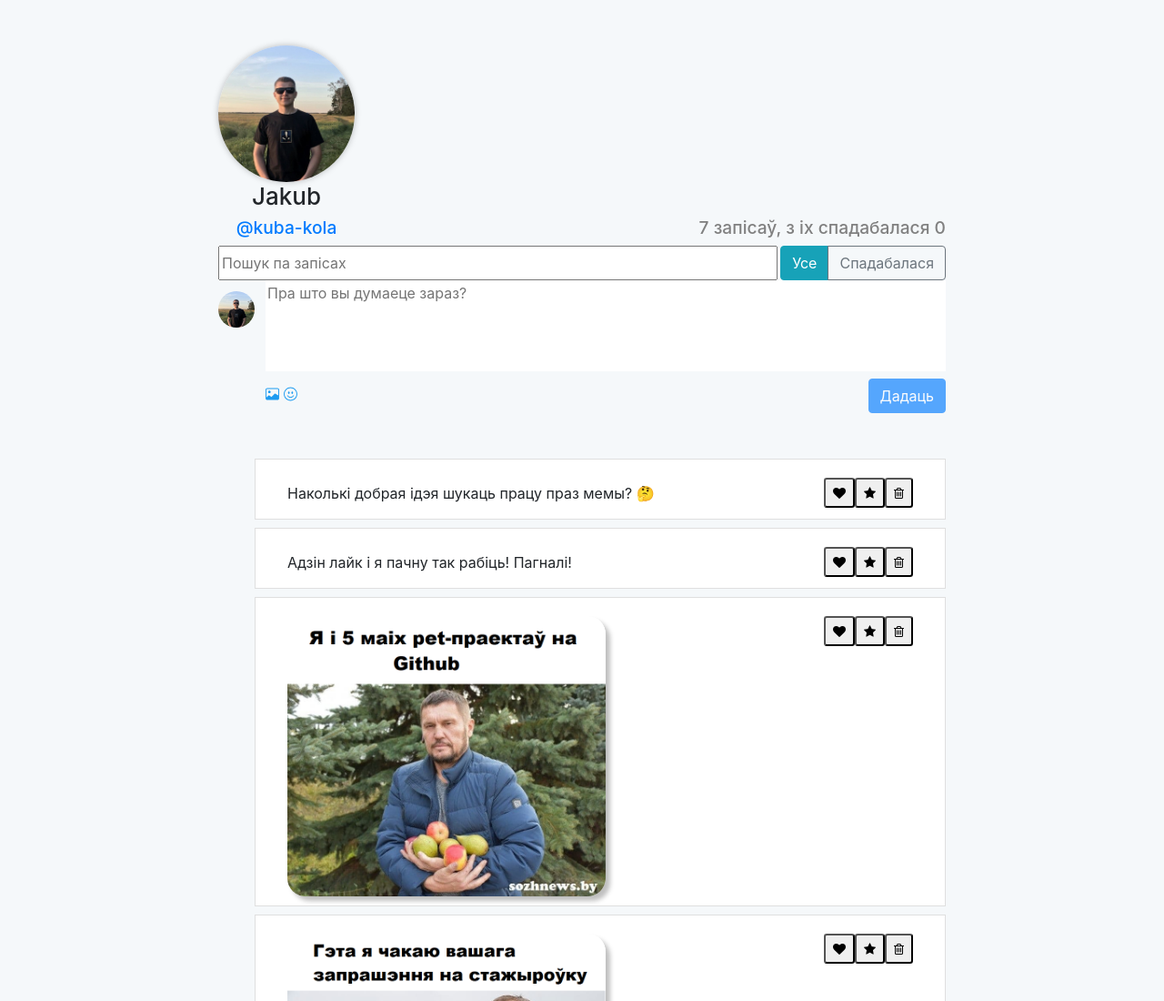
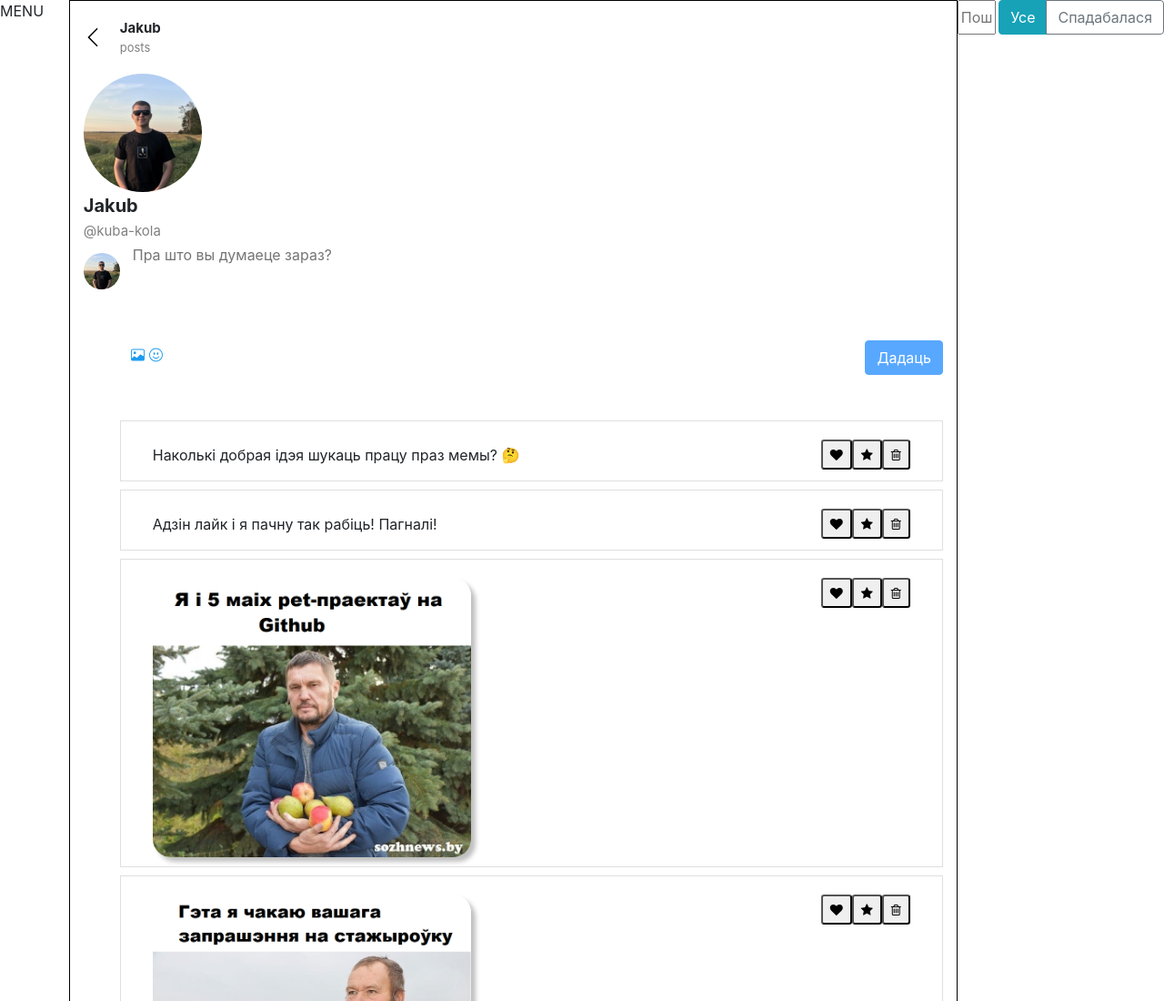
Before and after one commit to kuba-kola/Twitter_app, a React app: page / in a window 1280 px wide. Shown: the top 1100 px of the page at 91% size. Built offline with nearby package versions, Linux system fonts and the light colour scheme.

Commit message:
redesign: changed appearance of Header component

```diff
--- a/src/components/AddForm/index.js
+++ b/src/components/AddForm/index.js
@@ -1,8 +1,8 @@
 import React, { useState } from 'react';
 
 import userpic from '../../assets/userpic.jpg'
-import image from '../../assets/icons/image_.svg'
-import emoji from '../../assets/icons/emoji smile_.svg'
+import image from '../../assets/icons/image.svg'
+import emoji from '../../assets/icons/emoji_smile.svg'
 
 import styles from './styles.module.css'
 
--- a/src/components/Header/index.js
+++ b/src/components/Header/index.js
@@ -3,34 +3,20 @@ import userpic from '../../assets/userpic.jpg'
 
 import styles from './styles.module.css';
 
-const AppHeader = ({liked, allPosts}) => {
-    let numOfTweets = 'запісаў';
-    let numOfLikes = 'спадабалася';
-
-    if (allPosts === 1) {
-        numOfTweets = 'запіс';
-    } else if (allPosts > 1 && allPosts <= 4) {
-        numOfTweets = 'запісы';
-    }
-
-    if (liked === 1) {
-        numOfLikes = 'спадабаўся';
-    }
-
-    return (
-        <div className={styles.appHeader}>
-            <div className='userpic_header'>
+const AppHeader = () => (
+    <div className={styles.header}>
+        <div className={styles.container}>
             <img
                 className={styles.userpic}
                 src={userpic}
                 alt="img"
             />
-                <h1>Jakub</h1>
-                <h2><a href="https://github.com/kuba-kola/">@kuba-kola</a></h2>
+            <span className={styles.userName}>Jakub</span>
+            <span className={styles.link}>
+                <a href="https://github.com/kuba-kola/">@kuba-kola</a>
+            </span>
         </div>
-            <h2> {allPosts} {numOfTweets}, з іх {numOfLikes} {liked}</h2>
     </div>
-    )
-}
+);
 
 export default AppHeader;
--- a/src/components/Header/styles.module.css
+++ b/src/components/Header/styles.module.css
@@ -1,23 +1,28 @@
-.appHeader {
+.header {
   display: flex;
+  padding-top: 15px;
   align-items: flex-end;
   justify-content: space-between;
 }
 
-.appHeader h1 {
-  font-size: 26px;
-  text-align: center;
-}
-
-.appHeader h2 {
-  font-size: 1.2rem;
-  color: grey;
-  text-align: center;
+.container {
+ display: flex;
+ flex-direction: column;
 }
 
 .userpic {
-  height: 150px;
-  width: 150px;
-  border-radius: 200px;
-  box-shadow: 0 0 7px rgba(0, 0, 0, 0.25);
+  height: 130px;
+  width: 130px;
+  border-radius: 100px;
 }
+
+.userName {
+  font-size: 20px;
+  font-weight: bold;
+}
+
+.link a {
+  font-size: 15px;
+  color: grey;
+  text-decoration: none
+}
--- /dev/null
+++ b/src/components/NavPanel/index.js
@@ -0,0 +1,25 @@
+import React from 'react';
+// import { Link } from "react-router-dom";
+
+import arrowLeft from '../../assets/icons/arrow_left.svg'
+
+import styles from './styles.module.css';
+
+const NavPanel = ({count}) => (
+    <div
+        // to={{ pathname: "/" }}
+        className={styles.goBackButton}
+    >
+        <img
+            src={arrowLeft}
+            className={styles.arrow}
+            alt="img"
+        />
+        <div className={styles.label}>
+            <span className={styles.name}>Jakub</span>
+            <span className={styles.count}>{count} posts</span>
+        </div>
+    </div>
+);
+
+export default NavPanel;
--- /dev/null
+++ b/src/components/NavPanel/styles.module.css
@@ -0,0 +1,27 @@
+.goBackButton {
+    display: flex;
+    height: 50px;
+    align-items: center;
+    flex-direction: row;
+}
+
+.arrow {
+    width: 20px;
+    height: 20px;
+    margin-right: 20px;
+}
+
+.label {
+    display: flex;
+    flex-direction: column;
+}
+
+.name {
+    font-size: 15px;
+    font-weight: bold;
+}
+
+.count {
+    font-size: 13px;
+    color: grey;
+}
--- a/src/components/app/index.js
+++ b/src/components/app/index.js
@@ -9,6 +9,7 @@ import PostList from '../PostList';
 import AddForm from '../AddForm';
 
 import styles from './style.module.css';
+import NavPanel from '../NavPanel';
 
 const App = () => {
     const [data, setData] = useState(posts);
@@ -63,16 +64,12 @@ const App = () => {
 
     return (
         <div className={styles.app}>
+            <div className={styles.nav}>
+                MENU
+            </div>
+            <div className={styles.body}>
+                <NavPanel />
                 <AppHeader liked={liked()} allPosts={allPosts()} />
-            <div className={styles.searchPanel}>
-                <SearchPanel
-                    onUpdateSearch={(term) => setSearchPhrase(term.toLowerCase())}
-                />
-                <PostStatusFilter
-                    filter={filter}
-                    onFilterSelect={(value) => setFilter(value)}
-                />
-            </div>
                 <AddForm
                     onAdd={addItem}
                 />
@@ -83,6 +80,18 @@ const App = () => {
                     onToggleLiked={onToggleItem}
                 />
             </div>
+            <div className={styles.trends}>
+                <div className={styles.searchPanel}>
+                    <SearchPanel
+                        onUpdateSearch={(term) => setSearchPhrase(term.toLowerCase())}
+                    />
+                    <PostStatusFilter
+                        filter={filter}
+                        onFilterSelect={(value) => setFilter(value)}
+                    />
+                </div>
+            </div>
+        </div>
     );
 };
 
--- a/src/components/app/style.module.css
+++ b/src/components/app/style.module.css
@@ -1,8 +1,21 @@
 .app {
-  margin: 0 auto;
-  max-width: 800px;
+  display: flex;
 }
 
 .searchPanel {
   display: flex;
 }
+
+.nav {
+  width: 100px;
+}
+
+.trends {
+  width: 300px;
+}
+
+.body {
+  width: 100%;
+  padding: 15px;
+  border: 1px solid black;
+}
--- a/src/index.css
+++ b/src/index.css
@@ -1,12 +1,8 @@
 body {
-  margin: 50px 0 0 0;
   padding: 0;
   font-family: -apple-system, BlinkMacSystemFont, "Segoe UI", "Roboto", "Oxygen",
     "Ubuntu", "Cantarell", "Fira Sans", "Droid Sans", "Helvetica Neue",
     sans-serif;
-  -webkit-font-smoothing: antialiased;
-  -moz-osx-font-smoothing: grayscale;
-  background-color: #F5F8FA;
 }
 
 code {
```
Also changed, not shown: src/assets/icons/arrow_left.svg (added), src/assets/icons/emoji_smile.svg (renamed from src/assets/icons/emoji smile_.svg), src/assets/icons/image.svg (renamed from src/assets/icons/image_.svg). Lines whose indentation alone changed are shown as unchanged.
